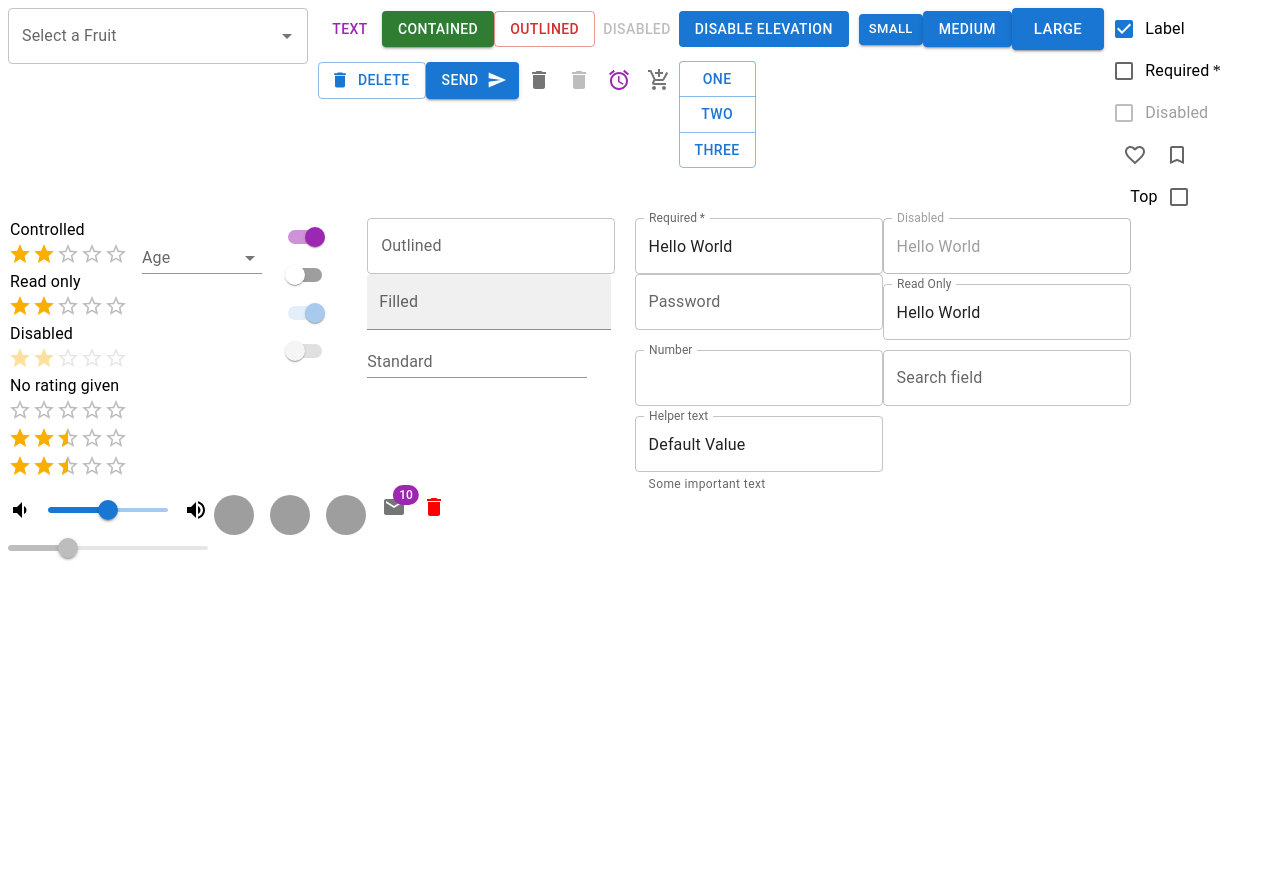
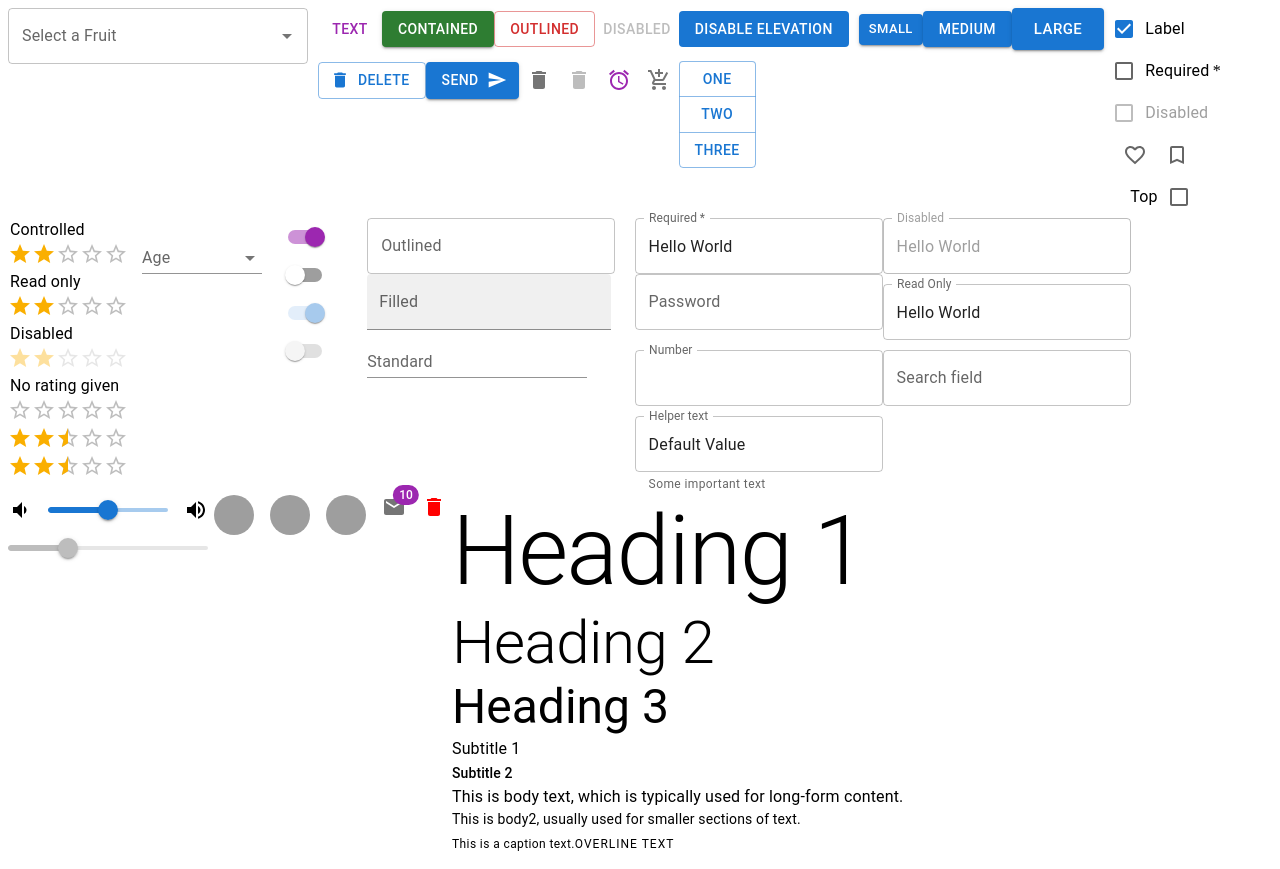
Before and after one commit to SucaadSalaadcis/MUI, a React (Vite) app: page / in a window 1280 px wide. Before the commit the page ends 800 px from the top, so only its background shows below. Built offline with nearby package versions, Linux system fonts and the light colour scheme; grey boxes are pictures that could not be loaded.

Commit message:
added Typography

```diff
--- a/src/App.jsx
+++ b/src/App.jsx
@@ -10,6 +10,7 @@ import TextFieldEx from './components/TextFieldEx'
 import AvatarEx from './components/AvaterEx'
 import BadgeEx from './components/BadgeEx'
 import TooltipEx from './components/TooltipEx'
+import TypographyEx from './components/TypographyEx'
 
 
 export default function App() {
@@ -33,7 +34,8 @@ export default function App() {
         <SliderEx />
         <AvatarEx />
         <BadgeEx />
-        <TooltipEx/>
+        <TooltipEx />
+        <TypographyEx />
       </div>
 
     </>
--- /dev/null
+++ b/src/components/TypographyEx.jsx
@@ -0,0 +1,30 @@
+import React from 'react';
+import Typography from '@mui/material/Typography';
+
+//  Typography refers to a component used to display text with predefined styles, such as headings, body text, captions, etc
+
+export default function TypographyEx() {
+    return (
+        <div>
+            {/* Headings */}
+            <Typography variant="h1">Heading 1</Typography>
+            <Typography variant="h2">Heading 2</Typography>
+            <Typography variant="h3">Heading 3</Typography>
+
+            {/* Subtitle and Body text */}
+            <Typography variant="subtitle1">Subtitle 1</Typography>
+            <Typography variant="subtitle2">Subtitle 2</Typography>
+
+            <Typography variant="body1">
+                This is body text, which is typically used for long-form content.
+            </Typography>
+            <Typography variant="body2">
+                This is body2, usually used for smaller sections of text.
+            </Typography>
+
+            {/* Caption and Overline */}
+            <Typography variant="caption">This is a caption text.</Typography>
+            <Typography variant="overline">Overline text</Typography>
+        </div>
+    );
+}
```
